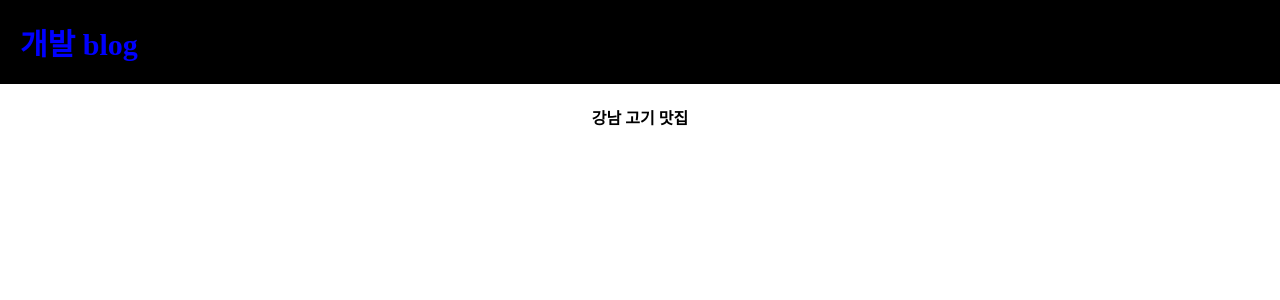
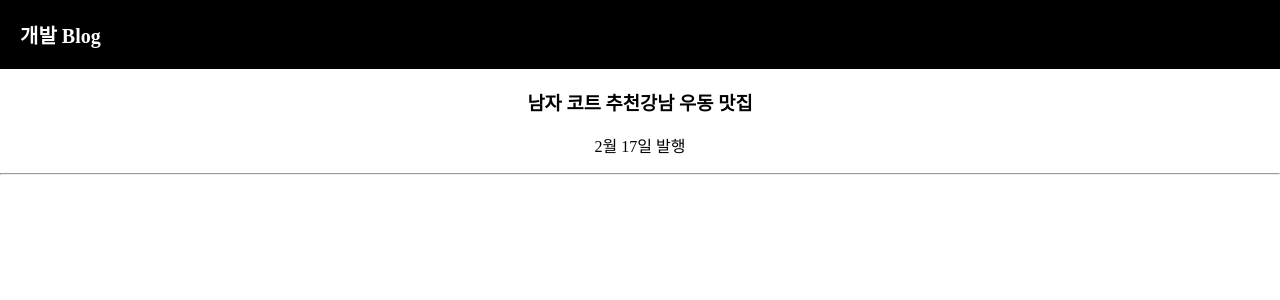
Before and after one commit to jhj080802/react_blog, a React (Create React App) app: page / in a window 1280 px wide. Shown: the top 300 px of the page. Built offline with nearby package versions, Linux system fonts and the light colour scheme.

Commit message:
useState js

```diff
--- a/src/App.js
+++ b/src/App.js
@@ -1,15 +1,21 @@
-import logo from "./logo.svg";
+import React from "react";
+// import logo from "./logo.svg";
 import "./App.css";
+import { useState } from "react";
 
 function App() {
-  let posts = "강남 고기 맛집";
+  let [title, setTitle] = useState(["남자 코트 추천", "강남 우동 맛집"]);
 
   return (
     <div className="App">
       <div className="black-nav">
-        <div style={{ color: "blue", fontSize: "30px" }}>개발 blog</div>
+        <div>개발 Blog</div>
       </div>
-      <h4>{posts}</h4>
+      <div className="list">
+        <h3> {title} </h3>
+        <p>2월 17일 발행</p>
+        <hr />
+      </div>
     </div>
   );
 }
```
